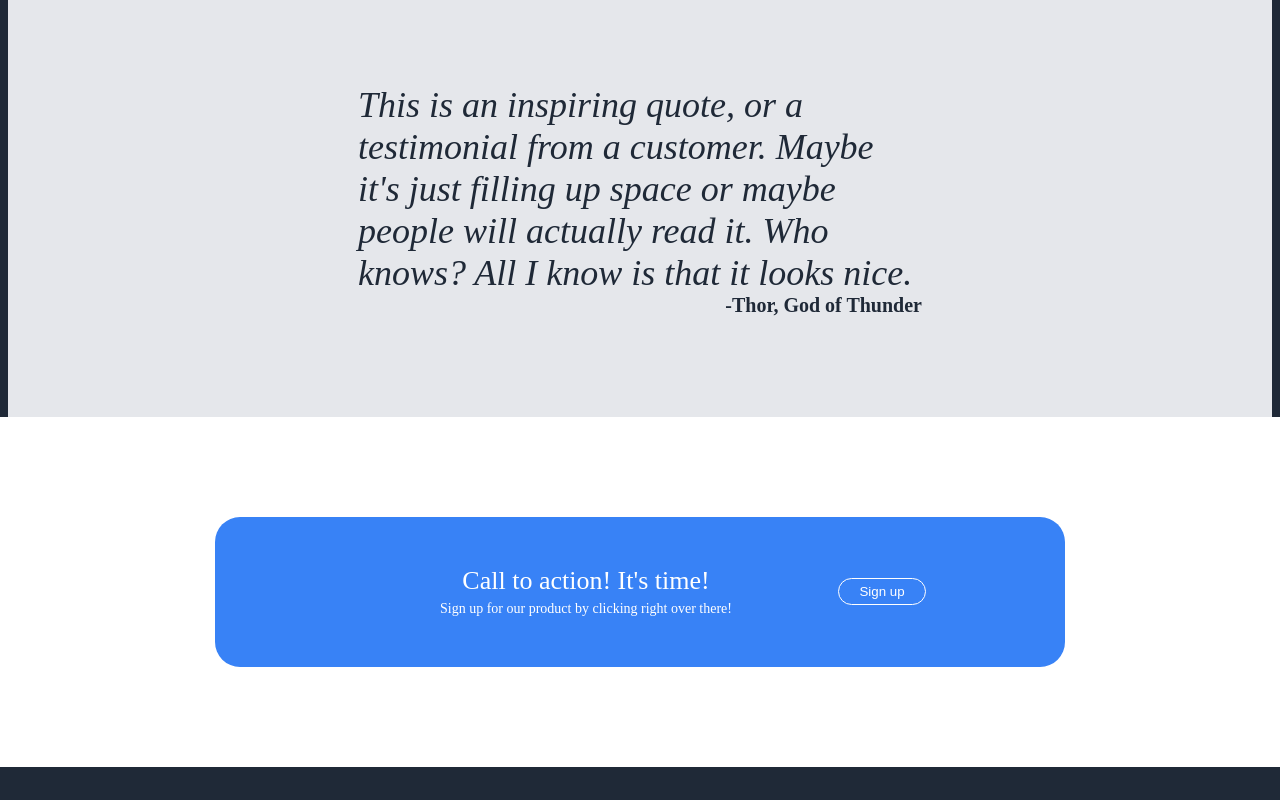
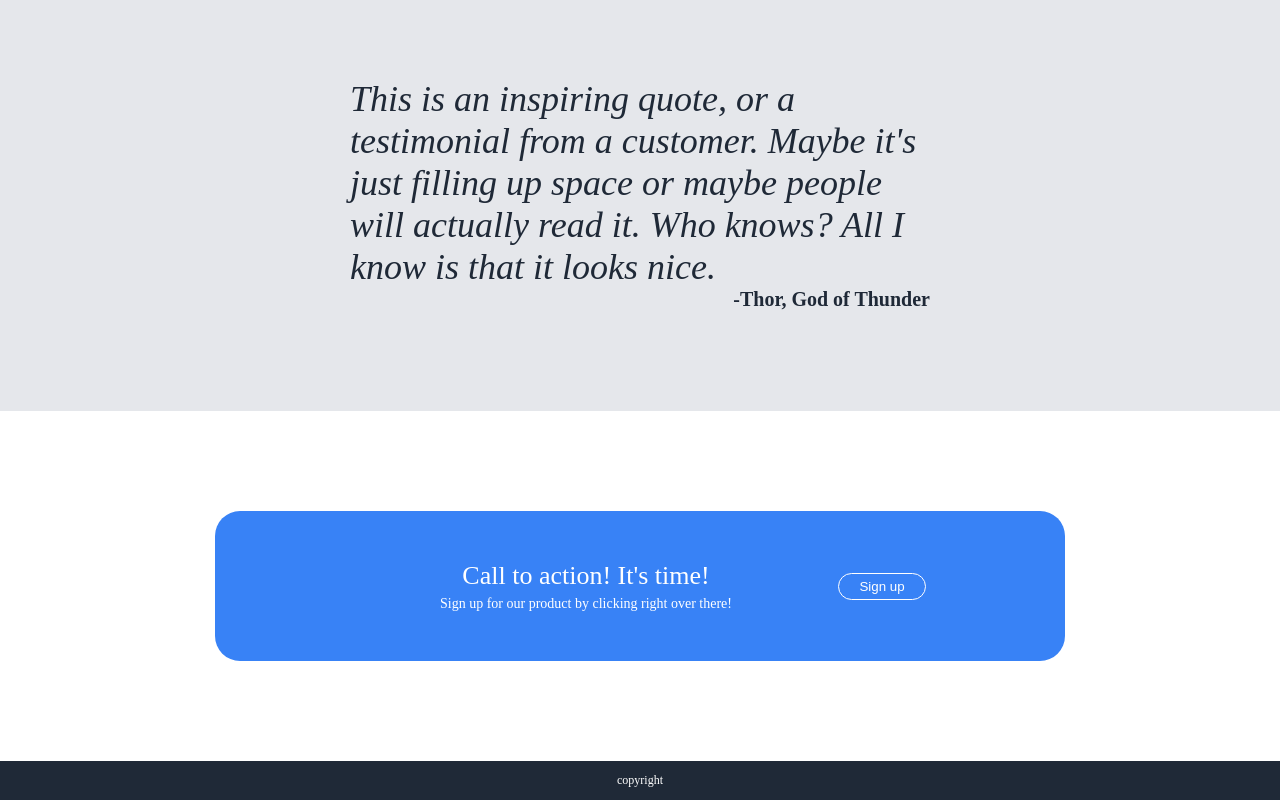
Before and after one commit to humanebean/Landing-Page, a plain HTML site: page index.html in a window 1280 px wide. Shown: the part 791-1591 px from the top of the page. Before the commit the page ends 1566 px from the top, so only its background shows below. Drawn offline with Linux system fonts and the light colour scheme.

Commit message:
added footer at the bottom

```diff
--- a/index.html
+++ b/index.html
@@ -64,5 +64,8 @@
                 <div style="color:#FFFFFF; display: flex; justify-content: center;align-items: center;margin-right: 100px;margin-left:50px;width: 100px;"> <button> Sign up </button> </div>
         </div>
     </div>
+    <div class="footer" style="font-size: 12px;display: flex;justify-content: center;align-items: center;">
+        copyright
+    </div>
 </body>
 </html>
--- a/style.css
+++ b/style.css
@@ -5,6 +5,7 @@ body{
     align-items: center;
     flex-direction: column;
     height: 100%;
+    margin: 0;
 }
 a{
     text-decoration: none;
@@ -149,3 +150,11 @@ button{
     padding-bottom: 30px;
     justify-content: flex-end;
 }
+.footer{
+    color: white;
+    font-size: 12px;
+    display: flex;
+    justify-content: center;
+    align-items: center;
+    margin: 12px;
+}
```
